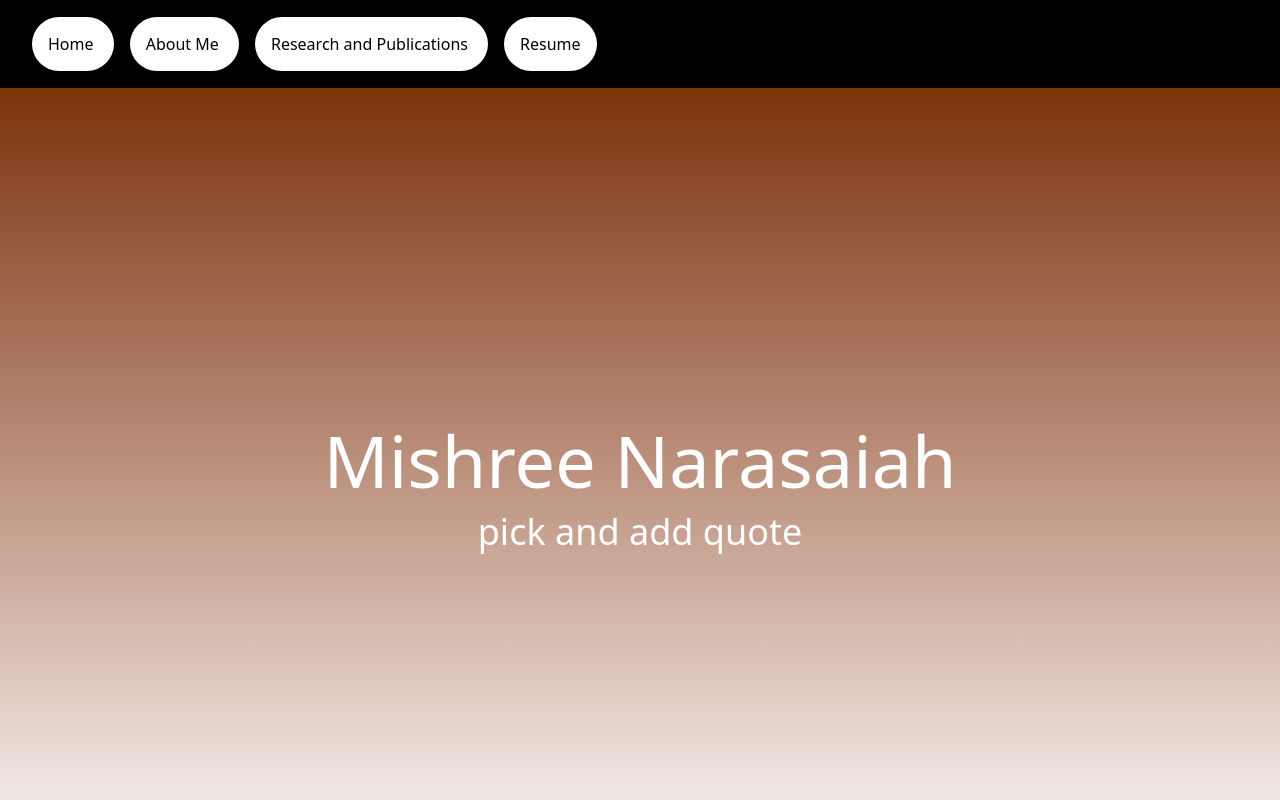
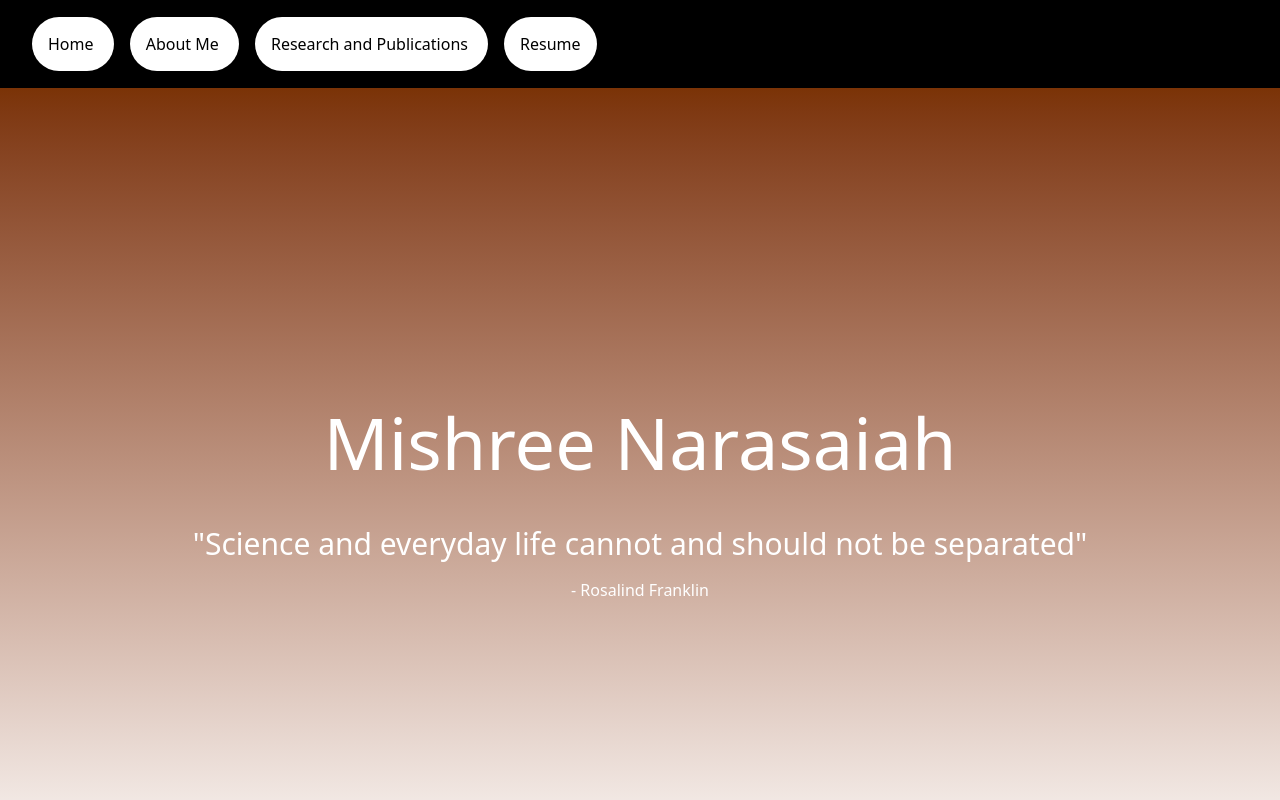
Before and after one commit to Mishree-N/mishree-n.github.io, a website: page index.html in a window 1280 px wide. Shown: the top 800 px of the page. Drawn offline with Linux system fonts and the light colour scheme.

Commit message:
added quotes and reformat

```diff
--- a/index.html
+++ b/index.html
@@ -22,8 +22,9 @@
     <main>
         <section
             class="h-screen flex flex-col justify-center items-center bg-linear-to-t from-white to-amber-900 text-white space-y-4">
-            <h2 class="text-7xl text-left">Mishree Narasaiah</h2>
-            <p class="text-4xl text-left"> pick and add quote </p>
+            <h2 class="text-7xl p-8">Mishree Narasaiah</h2>
+            <p class="text-3xl"> "Science and everyday life cannot and should not be separated" </p>
+            <p class="text-1xl"> - Rosalind Franklin</p>
         </section>
 
         <section class="space-y-4 bg-black">
```
Also changed, not shown: about.html (+0 -1 lines), styles.css.
